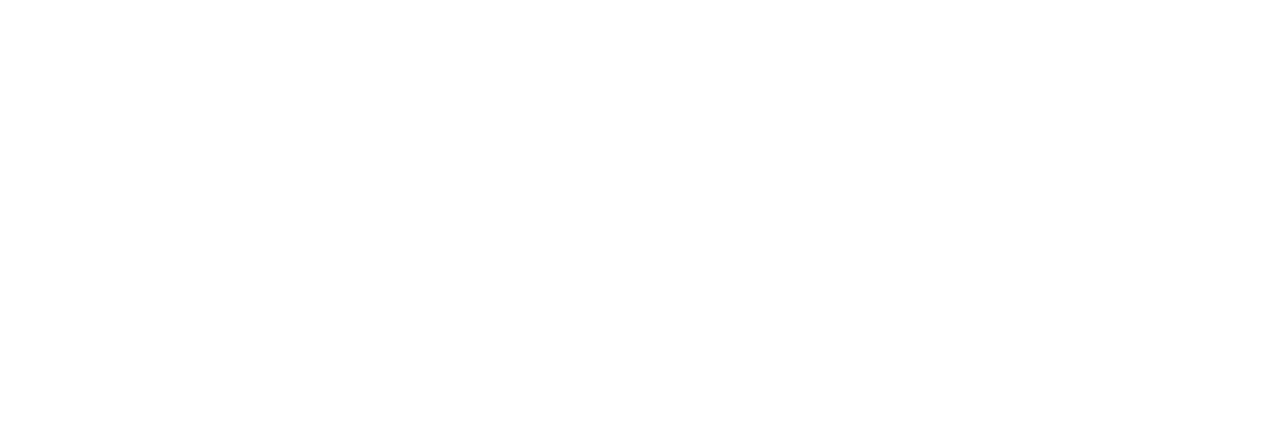
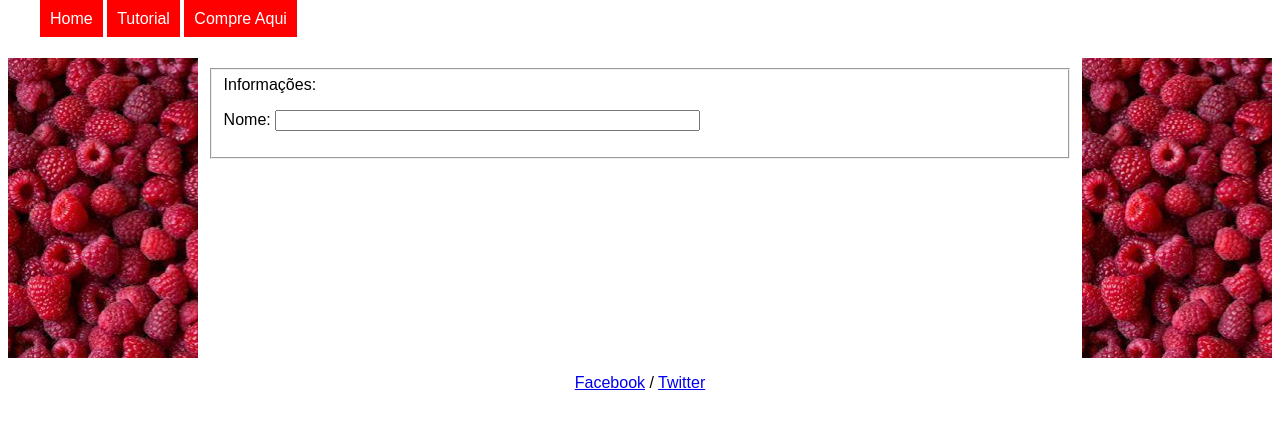
Before and after one commit to Dhashi/HTML-CSS-TecnoJr., a plain HTML site: page test2/compra.html in a window 1280 px wide. Drawn offline with Linux system fonts and the light colour scheme.

Commit message:
aprendendo a mexer com git v120301927389201

```diff
--- a/test2/compra.html
+++ b/test2/compra.html
@@ -1,12 +1,46 @@
 <!DOCTYPE html>
 <html lang="pt-br">
 <head>
-    <meta charset="UTF-8">
-    <meta name="viewport" content="width=device-width, initial-scale=1.0">
-    <meta http-equiv="X-UA-Compatible" content="ie=edge">
-    <title>Compre Aqui</title>
+<title>CSS Template</title>
+<meta charset="utf-8">
+<meta name="viewport" content="width=device-width, initial-scale=1">
+<link rel="stylesheet" href="css/compra.css">
+<link rel="stylesheet" href="css/template.css">
 </head>
+
+<header>
+    <nav class="nav">
+            <ul id="navegacao">
+              <a href="atv.html"><li>Home</li></a>
+              <a href="../test2/html/tutorial.html"><li>Tutorial</li></a>
+              <a href="../test2/html/compra.html"><li>Compre Aqui</li></a>
+            </ul>
+    </nav>
+</header>
+
 <body>
+
+<div class="row">
+  <div class="column side"></div>
+  <div class="column middle">
+      <form method="post">
+      <fieldset>
+          Informações:
+          <p>Nome: <input type="text" size="50" maxlength="40"></p>
+
+      </fieldset>
+      </form>
+  </div>
+  <div class="column side"></div>
+</div>
+
+<div class="footer">
+        <p>
+            <a href="https://www.facebook.com/nicholas.rodrigues.9484">Facebook</a>
+            /
+
+            <a href="https://twitter.com/rodriguesnich">Twitter</a></p>
+        </div>
 
 </body>
 </html>
--- /dev/null
+++ b/test2/css/compra.css
@@ -0,0 +1,42 @@
+* {
+  box-sizing: border-box;
+}
+
+body {
+  font-family: Arial, Helvetica, sans-serif;
+}
+
+/* Style the header */
+.header {
+  background-color: #f1f1f1;
+  padding: 10px;
+  text-align: center;
+  font-size: 35px;
+}
+
+/* Create three unequal columns that floats next to each other */
+.column {
+  float: left;
+  padding: 10px;
+  height: 300px; /* Should be removed. Only for demonstration */
+  margin-top: 50px;
+}
+
+/* Left and right column */
+.column.side {
+  width: 15%;
+  background-image: url(../images/back-colum.jpg)
+}
+
+/* Middle column */
+.column.middle {
+  width: 70%;
+  background-color: white;
+}
+
+/* Clear floats after the columns */
+.row:after {
+  content: "";
+  display: table;
+  clear: both;
+}
--- /dev/null
+++ b/test2/css/template.css
@@ -0,0 +1,37 @@
+.nav {
+    position: fixed;
+    width: 100%;
+    top: 10px;
+	left: 0px;
+}
+
+.nav ul{
+	list-style: none;
+	display: inline;
+	width: 100%;
+	margin: 0;
+}
+
+.nav ul li{
+    display: inline;
+    padding: 10px;
+	background-color: red;
+	cursor: pointer;
+	transition: background-color 0.5s ease-in-out, color 0.5s ease;
+}
+
+.nav ul li:hover{
+	background-color: yellow;
+	color: red;
+}
+
+.nav ul a{
+	text-decoration: none;
+	color: white;
+}
+
+
+.footer {
+  text-align: center;
+
+}
```
Also changed, not shown: test2/atv.html (+9 -0 lines), test2/css/style.css (+0 -31 lines), test2/icone.png (deleted), test2/images/Screenshot from 2019-11-19 16-30-08.png (renamed from test2/Screenshot from 2019-11-19 16-30-08.png), test2/images/back-colum.jpg (added), test2/placa.png (deleted), test2/rap.png (deleted), 4 other files.
